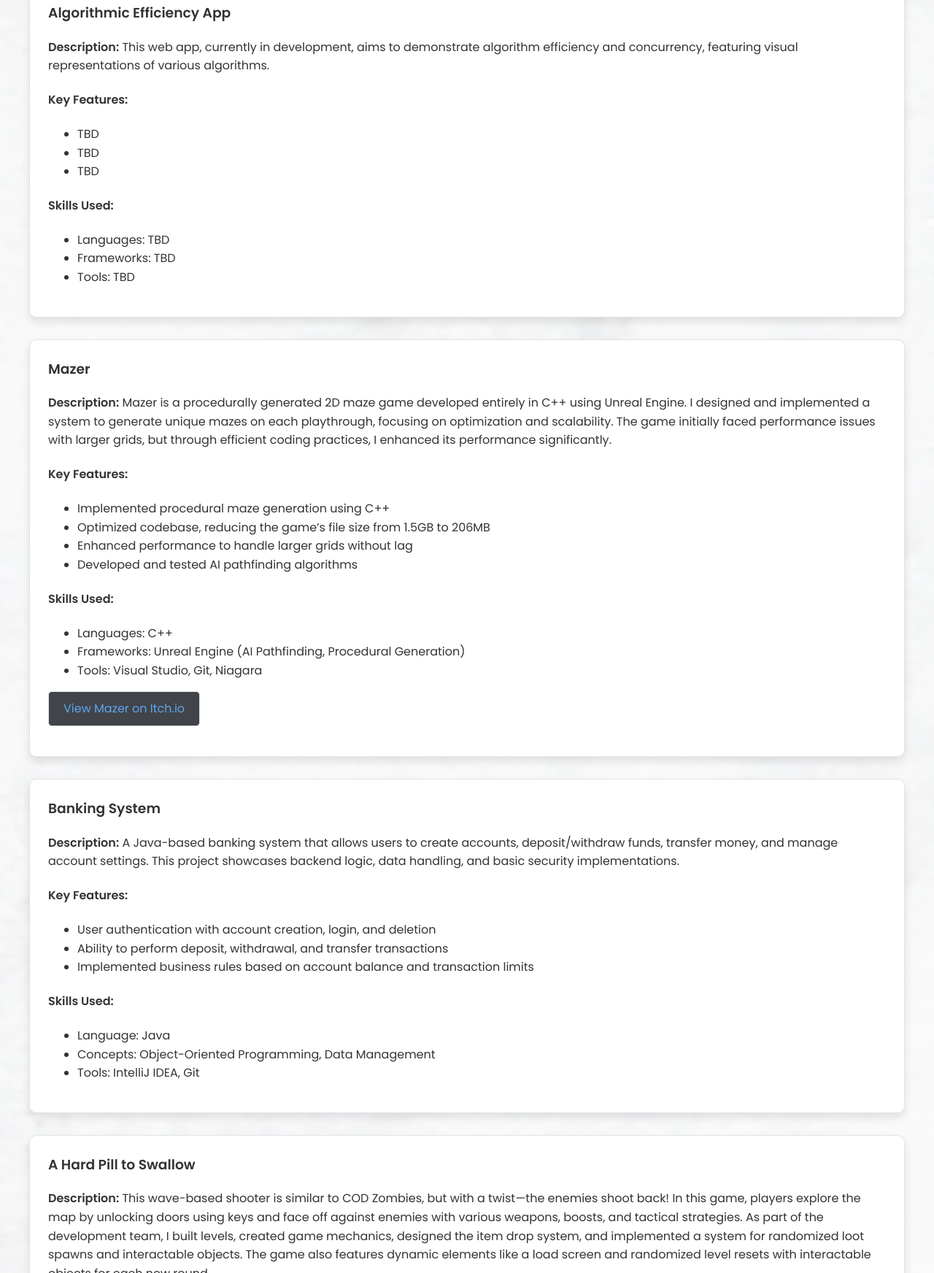
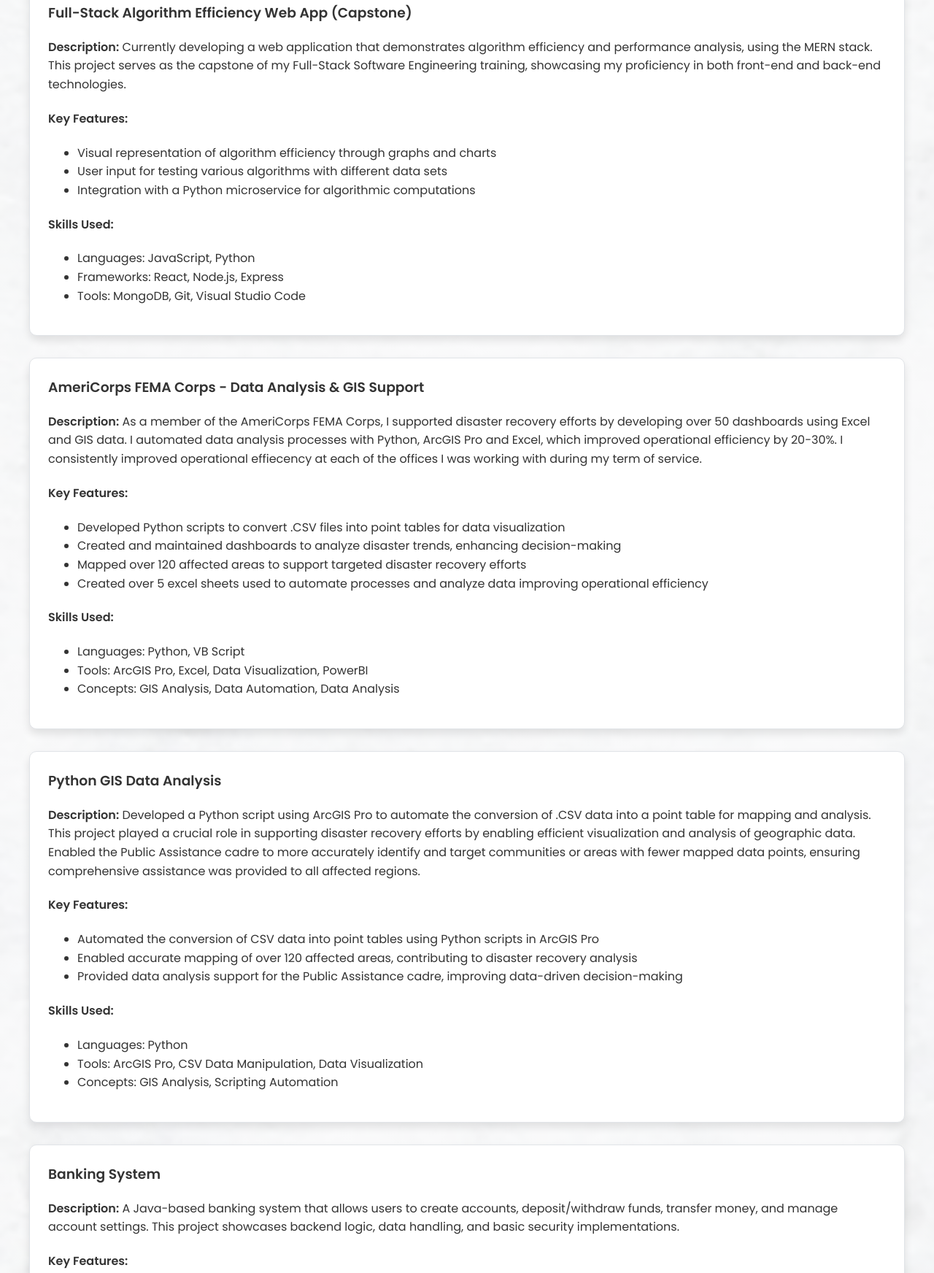
Before and after one commit to ZachariahRedfield/ZachariahRedfield, a website: page index.html in a window 1280 px wide. Shown: the part 1101-2845 px from the top of the page at 73% size. Drawn offline with Linux system fonts and the light colour scheme.

Commit message:
Added more projects

```diff
--- a/index.html
+++ b/index.html
@@ -81,26 +81,104 @@
                         class="button-link">View My Portfolio</a></p>
             </article>
 
-            <!-- Algorithmic Efficiency App Card -->
+            <!-- Full-Stack Capstone Project Card -->
             <article class="project-card">
-                <h3>Algorithmic Efficiency App</h3>
+                <h3>Full-Stack Algorithm Efficiency Web App (Capstone)</h3>
                 <p>
-                    <strong>Description:</strong> This web app, currently in development, aims to demonstrate algorithm
-                    efficiency and concurrency, featuring visual representations of various algorithms.
+                    <strong>Description:</strong> Currently developing a web application that demonstrates algorithm
+                    efficiency and performance analysis,
+                    using the MERN stack. This project serves as the capstone of my Full-Stack Software Engineering
+                    training, showcasing my proficiency in both front-end and back-end technologies.
                 </p>
                 <h4><strong>Key Features:</strong></h4>
                 <ul>
-                    <li>TBD</li>
-                    <li>TBD</li>
-                    <li>TBD</li>
+                    <li>Visual representation of algorithm efficiency through graphs and charts</li>
+                    <li>User input for testing various algorithms with different data sets</li>
+                    <li>Integration with a Python microservice for algorithmic computations</li>
                 </ul>
                 <h4>Skills Used:</h4>
                 <ul>
-                    <li>Languages: TBD</li>
-                    <li>Frameworks: TBD</li>
-                    <li>Tools: TBD</li>
+                    <li>Languages: JavaScript, Python</li>
+                    <li>Frameworks: React, Node.js, Express</li>
+                    <li>Tools: MongoDB, Git, Visual Studio Code</li>
                 </ul>
-                <!--Add the web-app link to the repository here OR link to the website-->
+            </article>
+
+            <!-- AmeriCorps FEMA Corps Project Card -->
+            <article class="project-card">
+                <h3>AmeriCorps FEMA Corps - Data Analysis & GIS Support</h3>
+                <p>
+                    <strong>Description:</strong> As a member of the AmeriCorps FEMA Corps, I supported disaster
+                    recovery efforts by developing over 50
+                    dashboards using Excel and GIS data. I automated data analysis processes with Python, ArcGIS Pro and
+                    Excel,
+                    which improved operational efficiency by 20-30%. I consistently improved operational effiecency at
+                    each of the offices I was working with during my term of service.
+                </p>
+                <h4><strong>Key Features:</strong></h4>
+                <ul>
+                    <li>Developed Python scripts to convert .CSV files into point tables for data visualization</li>
+                    <li>Created and maintained dashboards to analyze disaster trends, enhancing decision-making</li>
+                    <li>Mapped over 120 affected areas to support targeted disaster recovery efforts</li>
+                    <li>Created over 5 excel sheets used to automate processes and analyze data improving operational
+                        efficiency</li>
+                </ul>
+                <h4>Skills Used:</h4>
+                <ul>
+                    <li>Languages: Python, VB Script</li>
+                    <li>Tools: ArcGIS Pro, Excel, Data Visualization, PowerBI</li>
+                    <li>Concepts: GIS Analysis, Data Automation, Data Analysis</li>
+                </ul>
+            </article>
+
+            <!-- GIS Python Project Card -->
+            <article class="project-card">
+                <h3>Python GIS Data Analysis</h3>
+                <p>
+                    <strong>Description:</strong> Developed a Python script using ArcGIS Pro to automate the conversion
+                    of .CSV data into a point table for mapping
+                    and analysis. This project played a crucial role in supporting disaster recovery efforts by enabling
+                    efficient visualization and analysis of geographic data. Enabled the Public Assistance cadre to more
+                    accurately identify and target communities or areas with fewer mapped data points, ensuring
+                    comprehensive assistance was provided to all affected regions.
+                </p>
+                <h4><strong>Key Features:</strong></h4>
+                <ul>
+                    <li>Automated the conversion of CSV data into point tables using Python scripts in ArcGIS Pro</li>
+                    <li>Enabled accurate mapping of over 120 affected areas, contributing to disaster recovery analysis
+                    </li>
+                    <li>Provided data analysis support for the Public Assistance cadre, improving data-driven
+                        decision-making</li>
+                </ul>
+                <h4>Skills Used:</h4>
+                <ul>
+                    <li>Languages: Python</li>
+                    <li>Tools: ArcGIS Pro, CSV Data Manipulation, Data Visualization</li>
+                    <li>Concepts: GIS Analysis, Scripting Automation</li>
+                </ul>
+            </article>
+
+            <!-- Banking System Project Card -->
+            <article class="project-card">
+                <h3>Banking System</h3>
+                <p>
+                    <strong>Description:</strong> A Java-based banking system that allows users to create accounts,
+                    deposit/withdraw funds, transfer money,
+                    and manage account settings. This project showcases backend logic, data handling, and basic security
+                    implementations.
+                </p>
+                <h4><strong>Key Features:</strong></h4>
+                <ul>
+                    <li>User authentication with account creation, login, and deletion</li>
+                    <li>Ability to perform deposit, withdrawal, and transfer transactions</li>
+                    <li>Implemented business rules based on account balance and transaction limits</li>
+                </ul>
+                <h4>Skills Used:</h4>
+                <ul>
+                    <li>Language: Java</li>
+                    <li>Concepts: Object-Oriented Programming, Data Management</li>
+                    <li>Tools: IntelliJ IDEA, Git</li>
+                </ul>
             </article>
 
             <!-- Mazer Project Card -->
@@ -131,30 +209,6 @@
                 <p><a href="https://clovercode.itch.io/mazer" target="_blank" class="button-link">View Mazer on
                         Itch.io</a>
                 </p>
-            </article>
-
-            <!-- Banking System Project Card -->
-            <article class="project-card">
-                <h3>Banking System</h3>
-
-                <p>
-                    <strong>Description:</strong> A Java-based banking system that allows users to create accounts,
-                    deposit/withdraw funds, transfer money,
-                    and manage account settings. This project showcases backend logic, data handling, and basic security
-                    implementations.
-                </p>
-                <h4><strong>Key Features:</strong></h4>
-                <ul>
-                    <li>User authentication with account creation, login, and deletion</li>
-                    <li>Ability to perform deposit, withdrawal, and transfer transactions</li>
-                    <li>Implemented business rules based on account balance and transaction limits</li>
-                </ul>
-                <h4>Skills Used:</h4>
-                <ul>
-                    <li>Language: Java</li>
-                    <li>Concepts: Object-Oriented Programming, Data Management</li>
-                    <li>Tools: IntelliJ IDEA, Git</li>
-                </ul>
             </article>
 
             <!-- A Hard Pill to Swallow Project Card -->
```
